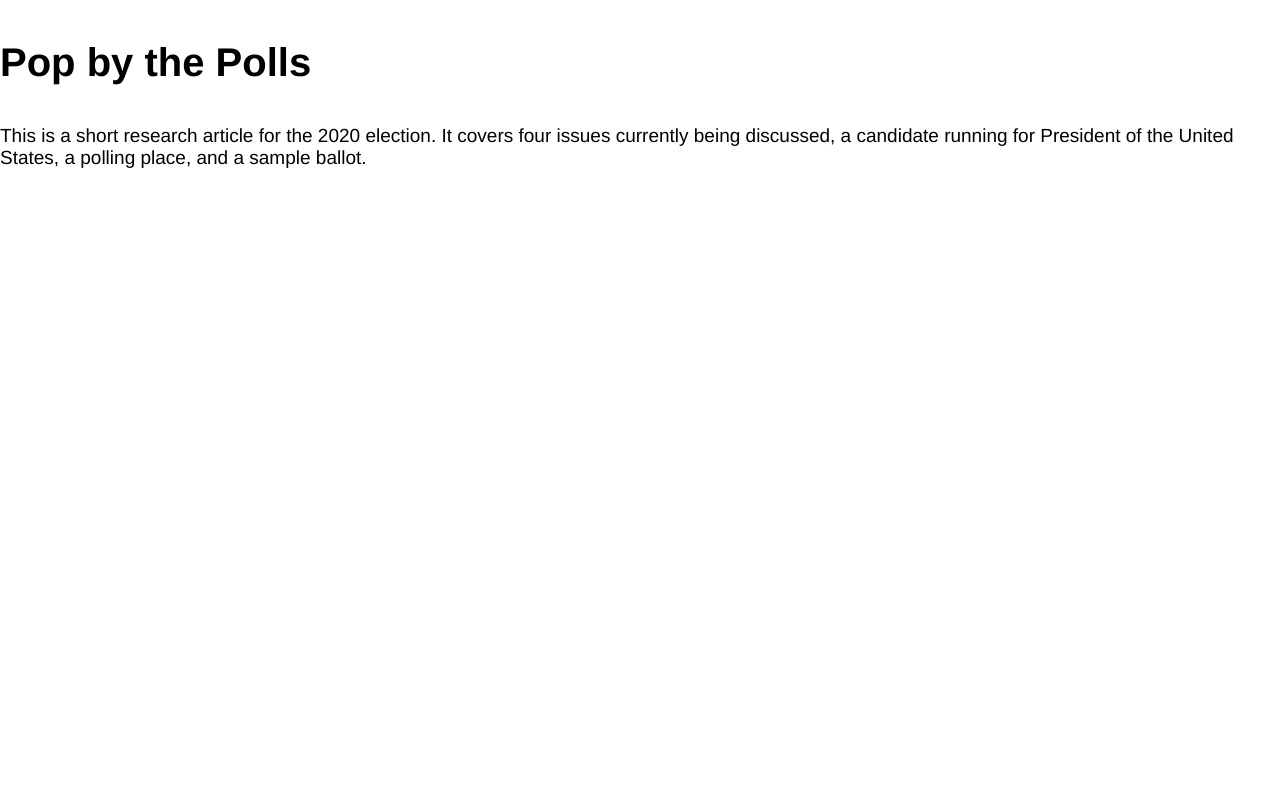
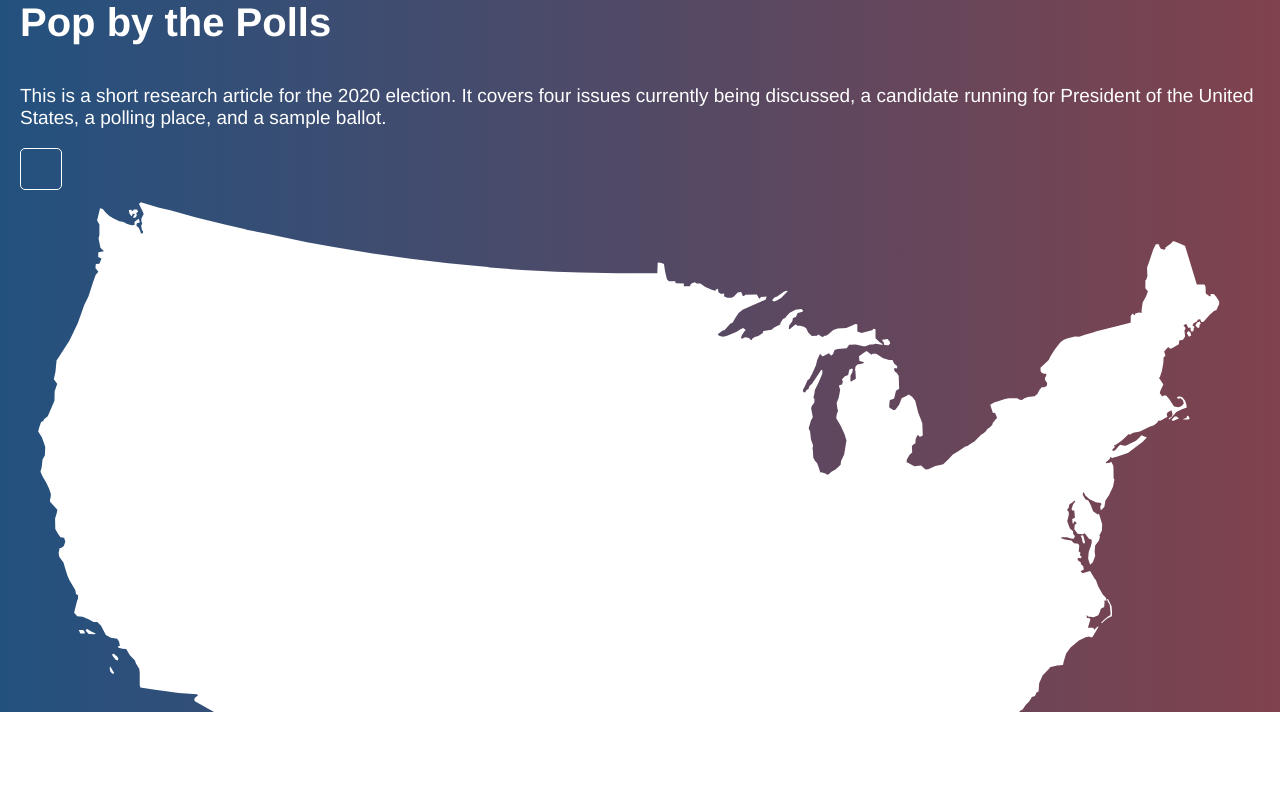
Before and after one commit to monaboak/pop-by-the-polls, a plain HTML site: page index.html in a window 1280 px wide. Shown: the top 798 px of the page. Drawn offline with Linux system fonts and the light colour scheme.

Commit message:
header css

```diff
--- a/css/style.css
+++ b/css/style.css
@@ -55,6 +55,26 @@ main > article > section {
 
 /* Header Styles */
 
+main > article > header {
+  background: linear-gradient(to right, #23517f, #80424d);
+  color: white;
+  padding: 0 20px;
+  height: calc(100vh - 88px);
+}
+
+main > article > header h1 {
+  margin-top: 0;
+}
+
+main > article > header a {
+  color: white;
+  text-decoration: none;
+  border: solid 1px white;
+  border-radius: 5px;
+  padding: 20px;
+  display: inline-block;
+}
+
 /* Button Styles */
 
 /* Navbar Styles */
```
